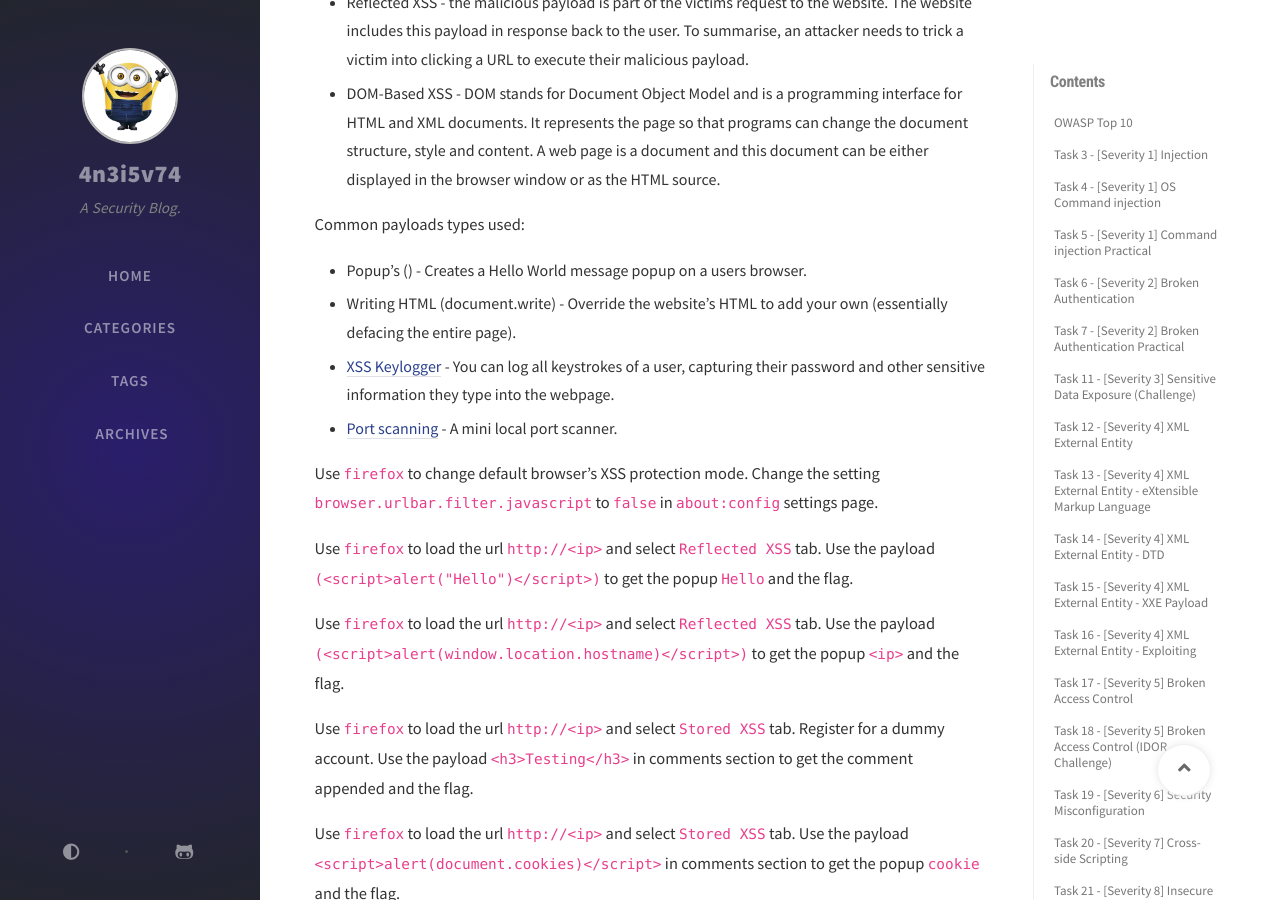
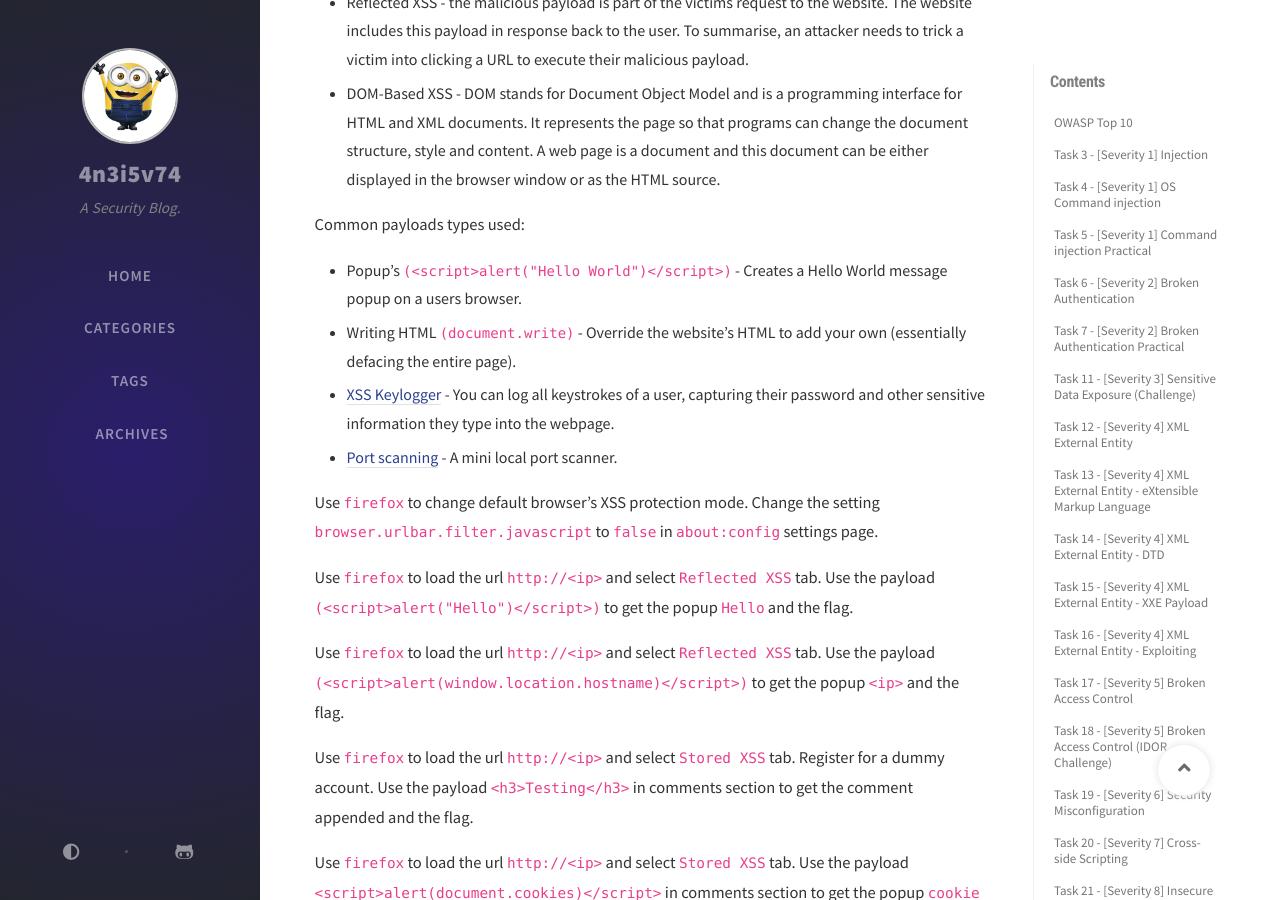
Before and after one commit to 4n3i5v74/4n3i5v74.github.io, a Jekyll site: the page built from _posts/2021-02-10-tryhackme-owasp-top-10.md, in a window 1280 px wide and 900 px high, scrolled down 9519 px. Built offline with Jekyll 4.4.1, drawn with Linux system fonts in a browser that asks for light colours; nearby versions of some CDN libraries; comment, search, counter and statistics services are not loaded.

Commit message:
Modified

```diff
--- a/_posts/2021-02-10-tryhackme-owasp-top-10.md
+++ b/_posts/2021-02-10-tryhackme-owasp-top-10.md
@@ -273,8 +273,8 @@ XSS is a type of injection which can allow an attacker to execute malicious scri
 - DOM-Based XSS - DOM stands for Document Object Model and is a programming interface for HTML and XML documents. It represents the page so that programs can change the document structure, style and content. A web page is a document and this document can be either displayed in the browser window or as the HTML source.
 
 Common payloads types used:
-- Popup's (<script>alert("Hello World")</script>) - Creates a Hello World message popup on a users browser.
-- Writing HTML (document.write) - Override the website's HTML to add your own (essentially defacing the entire page).
+- Popup's `(<script>alert("Hello World")</script>)` - Creates a Hello World message popup on a users browser.
+- Writing HTML `(document.write)` - Override the website's HTML to add your own (essentially defacing the entire page).
 - [XSS Keylogger](http://www.xss-payloads.com/payloads/scripts/simplekeylogger.js.html){:target="_blank"} - You can log all keystrokes of a user, capturing their password and other sensitive information they type into the webpage.
 - [Port scanning](http://www.xss-payloads.com/payloads/scripts/portscanapi.js.html){:target="_blank"} - A mini local port scanner.
 
```
